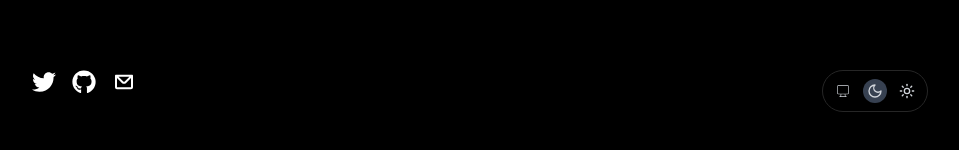
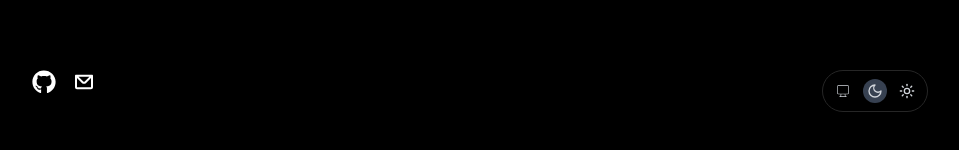
Before and after one commit to vishwa2jeet/protofilo_2, a Next.js app: page / in a window 1280 px wide. Shown: the part 1244-1394 px from the top of the page, without its empty margins (160-1119 px from the left). Built offline with nearby package versions, Linux system fonts and the light colour scheme; a web font is replaced by a local one.

Commit message:
added link

```diff
--- a/components/landing/footer.tsx
+++ b/components/landing/footer.tsx
@@ -10,16 +10,12 @@ import { FaGithub, FaTwitter } from "react-icons/fa";
 export default function Footer() {
   const socials = [
     {
-      link: "https://x.com/kashyap_tweetts",
-      icon: FaTwitter,
-    },
-    {
-      link: "https://www.linkedin.com/in/ankit-kashyap-coder/",
+      link: "https://github.com/vishwa2jeet",
       icon: FaGithub,
     },
 
     {
-      link: "mailto:kashyap25ankit@gmail.com?subject=Work Enquiry",
+      link: "mailto:vishwak7301@gmail.com?subject=Work Enquiry",
       icon: CgMail,
     },
   ];
```
